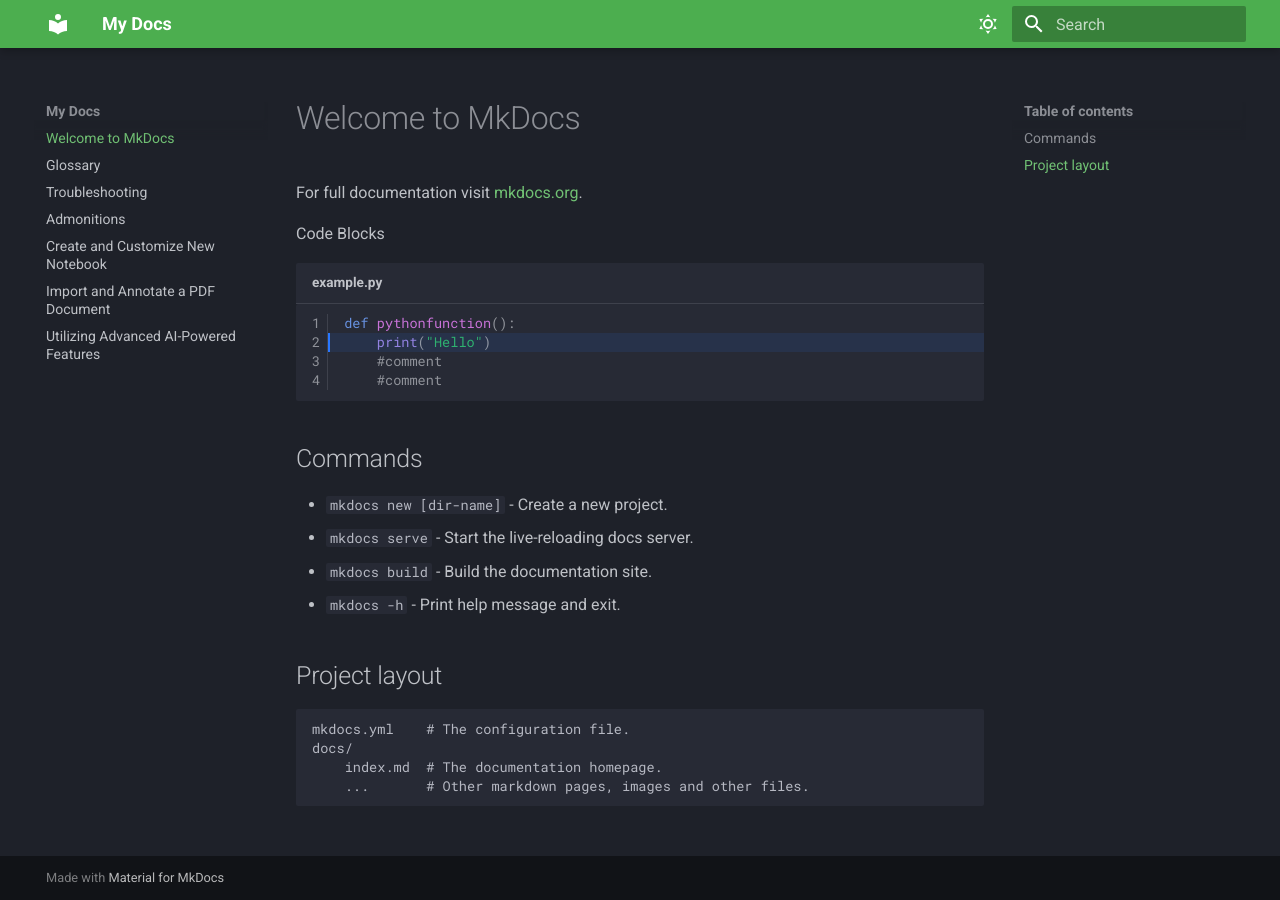
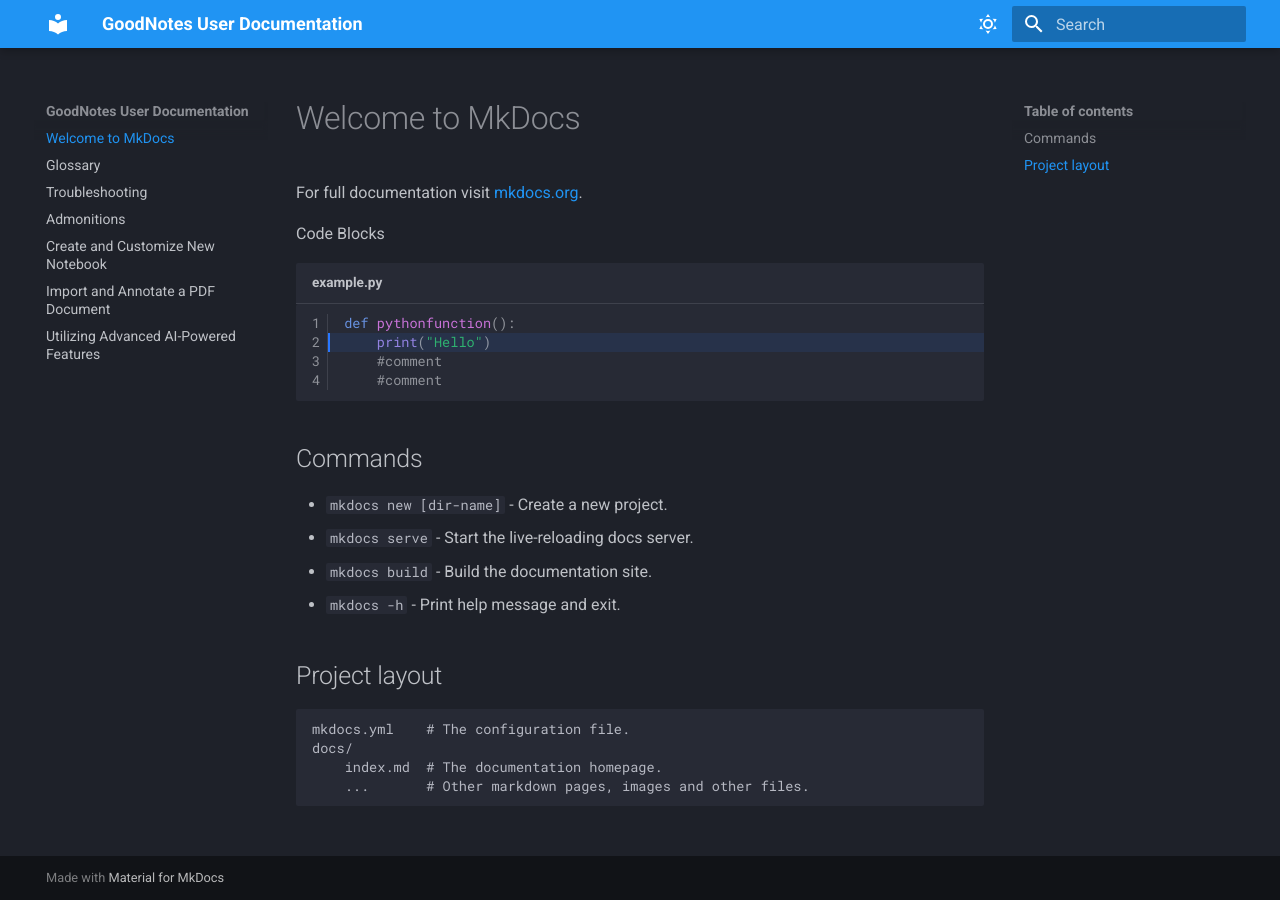
Before and after one commit to hmjkim/goodnotes-user-documentation, an MkDocs documentation site: the page built from docs/index.md, in a window 1280 px wide. Built offline with MkDocs 1.6.1 and Material for MkDocs 9.7.7, drawn with Linux system fonts in a browser that asks for light colours.

Commit message:
Update site name and colour

```diff
--- a/mkdocs.yml
+++ b/mkdocs.yml
@@ -1,4 +1,4 @@
-site_name: My Docs
+site_name: GoodNotes User Documentation
 site_url: https://user-doc.com
 theme:
   name: material
@@ -8,8 +8,8 @@
       toggle:
         icon: material/weather-sunny
         name: Dark mode
-      primary: green
-      accent: deep purple
+      primary: blue
+      accent: light blue
 
     # Light Mode
     - scheme: default
@@ -17,7 +17,7 @@
         icon: material/weather-night
         name: Light mode
       primary: blue
-      accent: deep orange
+      accent: light blue
 
 markdown_extensions:
   - attr_list
```
